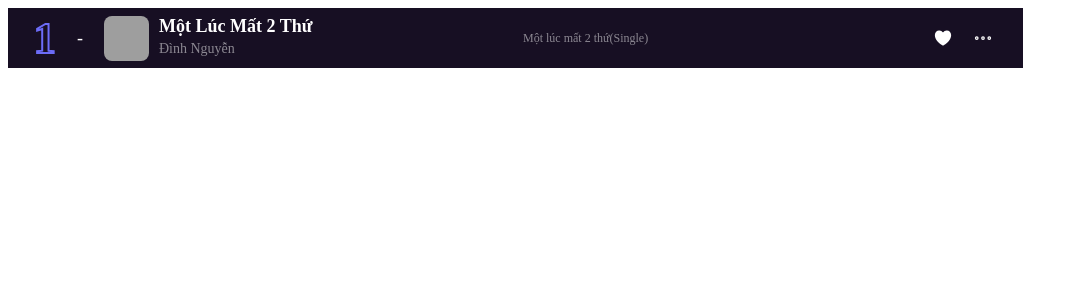
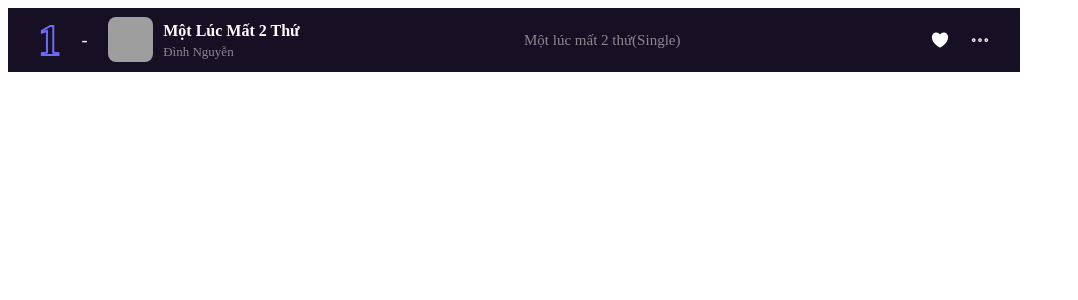
Before and after one commit to TaiVo1905/Melody-Lux, a PHP site: page /app/components/rank-item.php in a window 1280 px wide. Shown: the top 300 px of the page, without its empty margins (0-1078 px from the left). Run offline with PHP 8.4, Linux system fonts and the light colour scheme; some libraries are stand-ins or nearby versions; grey boxes are pictures that could not be loaded.

Commit message:
Update/rankItem

```diff
--- a/public/css/rank-item.css
+++ b/public/css/rank-item.css
@@ -5,11 +5,10 @@
     display: flex;
     justify-content: space-between;
     align-items: center;
-    width: 1000px;
-    height: 60px;
+    width: 992px;
+    height: 64px;
     background-color: #170F23;
-    /* background-color: antiquewhite; */
-    padding-left: 15px;
+    padding-left: 20px;
 }
 .rank_item_left{
     display: flex;
@@ -20,7 +19,8 @@
     display: flex;
     align-items: center;
     justify-content: space-around;
-    width: 60%;
+    width: 282px; /**/
+
 }
 .number-box {
     font-size: 45px; /* Kích thước số */
@@ -67,6 +67,7 @@
 }
 
 .rank_song_singer{
+    padding-top: 5px;
     padding-left: 10px;
 }
 .rank_item_right{
@@ -80,12 +81,12 @@
     color: #ffffff;
 }
 .rank_song_name{
-    font-size: 18px;
+    font-size: 16px;
     color: #ffffff;
     cursor: pointer;
 }
 .rank_singer{
-    font-size: 14px;
+    font-size: 13px;
     color: #ffffff80;
     cursor: pointer;
     line-height: 24px;
@@ -99,7 +100,7 @@
 }
 .rank_item_right .song_name{
     color: #ffffff80;
-    font-size: 12px;
+    font-size: 15px;
 }
 .rank_icon{
     color: #ffffff;
```
